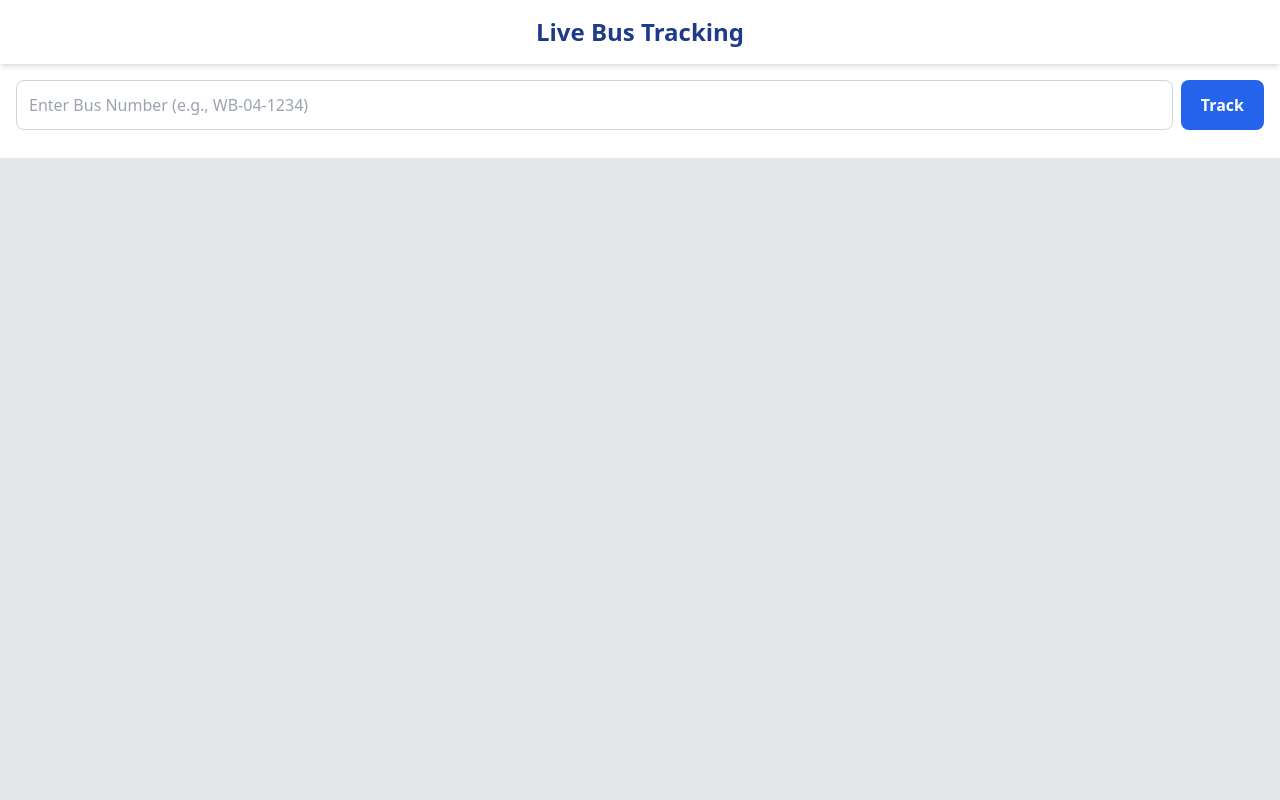
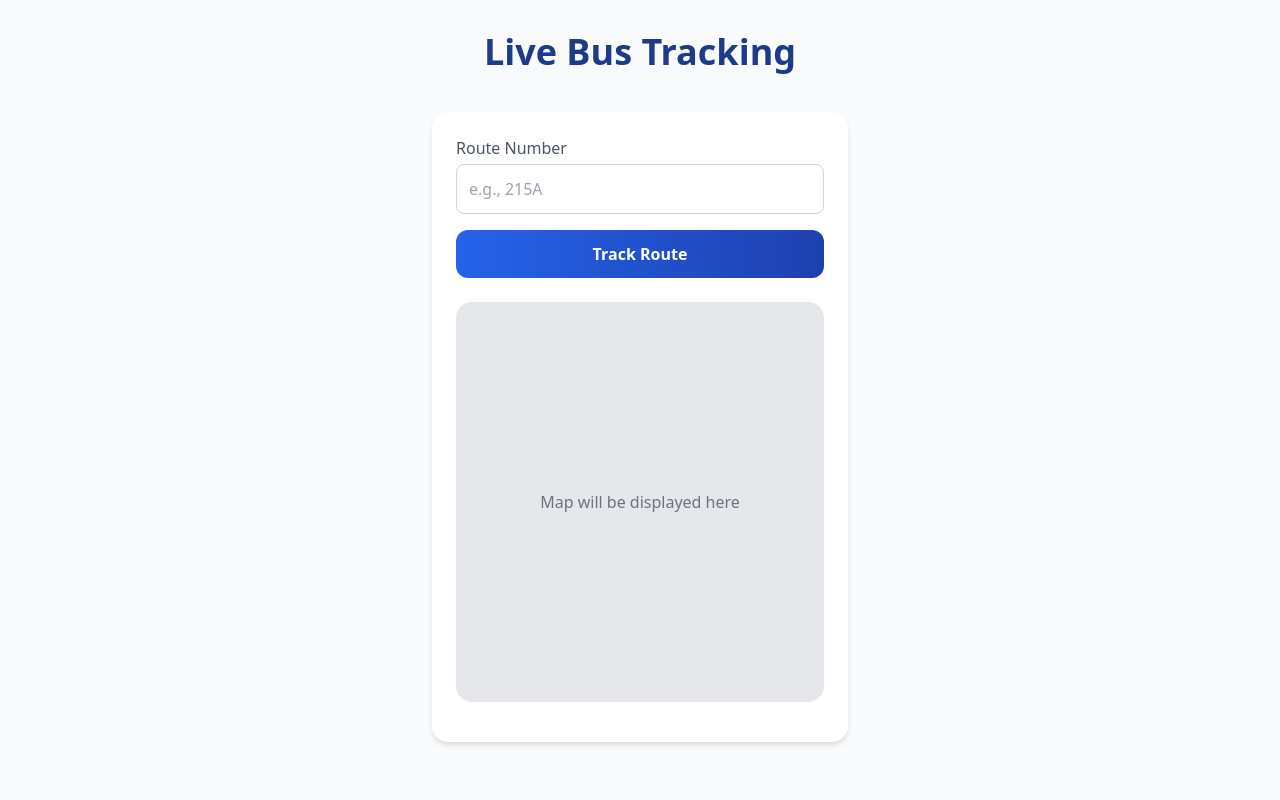
Before and after one commit to ShivenThakker/TrackNGo, a plain HTML site: page track.html in a window 1280 px wide. Drawn offline with nearby package versions, Linux system fonts and the light colour scheme; some packages are replaced by stand-ins of ours.

Commit message:
Update layout of bus tracking page

```diff
--- a/track.html
+++ b/track.html
@@ -6,40 +6,51 @@
     <title>Track Bus - TrackNGo</title>
     <link rel="icon" type="image/png" href="favicon.png">
     <script src="https://cdn.tailwindcss.com"></script>
-    <script src="https://maps.googleapis.com/maps/api/js?key=YOUR_GOOGLE_MAPS_API_KEY&libraries=geometry"></script>
-    <script type="module">
-        // Firebase App configuration
-        const firebaseConfig = {
-            apiKey: "YOUR_API_KEY",
-            authDomain: "YOUR_PROJECT_ID.firebaseapp.com",
-            projectId: "YOUR_PROJECT_ID",
-            storageBucket: "YOUR_PROJECT_ID.appspot.com",
-            messagingSenderId: "YOUR_SENDER_ID",
-            appId: "YOUR_APP_ID"
-        };
-        // NOTE: Replace the above with your actual Firebase project configuration.
-    </script>
-     <link href="https://fonts.googleapis.com/css2?family=Inter:wght@400;500;600;700;800;900&display=swap" rel="stylesheet">
+    <link href="https://fonts.googleapis.com/css2?family=Inter:wght@400;500;600;700;800;900&display=swap" rel="stylesheet">
+    <style>
+        /* Basic styling for the map container */
+        #map {
+            height: 400px;
+            width: 100%;
+            border-radius: 1rem;
+            border: 2px solid #e5e7eb;
+        }
+    </style>
 </head>
-<body class="bg-gray-50 text-gray-800 flex flex-col h-screen">
+<body class="bg-gray-50 text-gray-800">
 
-    <header class="text-center p-4 bg-white shadow-md z-10">
-         <h1 class="text-2xl font-extrabold text-blue-900">Live Bus Tracking</h1>
-    </header>
+    <main class="w-full max-w-md mx-auto p-4 py-8">
+        <header class="text-center mb-10">
+             <h1 class="text-4xl font-extrabold text-blue-900">Live Bus Tracking</h1>
+        </header>
 
-    <main class="w-full flex-grow flex flex-col">
-        <div class="p-4 bg-white">
-             <div class="flex gap-2">
-                <input type="text" id="busNumberInput" placeholder="Enter Bus Number (e.g., WB-04-1234)" class="flex-grow p-3 border border-gray-300 rounded-lg">
-                <button id="trackBusBtn" class="bg-blue-600 text-white font-bold py-3 px-5 rounded-lg hover:bg-blue-700 transition-colors">Track</button>
+        <div class="bg-white p-6 rounded-2xl shadow-md">
+            <div class="space-y-4 mb-6">
+                <div class="relative">
+                    <label for="routeNumberInput" class="font-medium text-gray-600">Route Number</label>
+                    <input type="text" id="routeNumberInput" placeholder="e.g., 215A" class="w-full p-3 border border-gray-300 rounded-lg mt-1">
+                </div>
+                <button id="trackRouteBtn" class="w-full bg-gradient-to-r from-blue-600 to-blue-800 text-white font-bold py-3 px-6 rounded-xl hover:opacity-90 transition-opacity duration-300">
+                    Track Route
+                </button>
             </div>
-            <div id="eta" class="text-center mt-3 text-lg text-blue-800 font-semibold"></div>
+
+            <!-- Map Container -->
+            <div id="map-container" class="mt-4">
+                 <div id="map" class="bg-gray-200 flex items-center justify-center">
+                    <p class="text-gray-500">Map will be displayed here</p>
+                 </div>
+            </div>
+             <div id="eta-info" class="text-center mt-4 text-gray-600 font-medium">
+                <!-- ETA information will be populated here by the script -->
+            </div>
         </div>
-
-        <!-- Map Container -->
-        <div id="map" class="flex-grow bg-gray-200"></div>
     </main>
 
-    <script type="module" src="script.js"></script>
+    <!-- Google Maps API Script -->
+    <!-- IMPORTANT: Replace "YOUR_GOOGLE_MAPS_API_KEY" with your actual API key -->
+    <script src="https://maps.googleapis.com/maps/api/js?key=YOUR_GOOGLE_MAPS_API_KEY&callback=initMap" defer></script>
+
+    <script src="script.js" type="module"></script>
 </body>
 </html>
```
